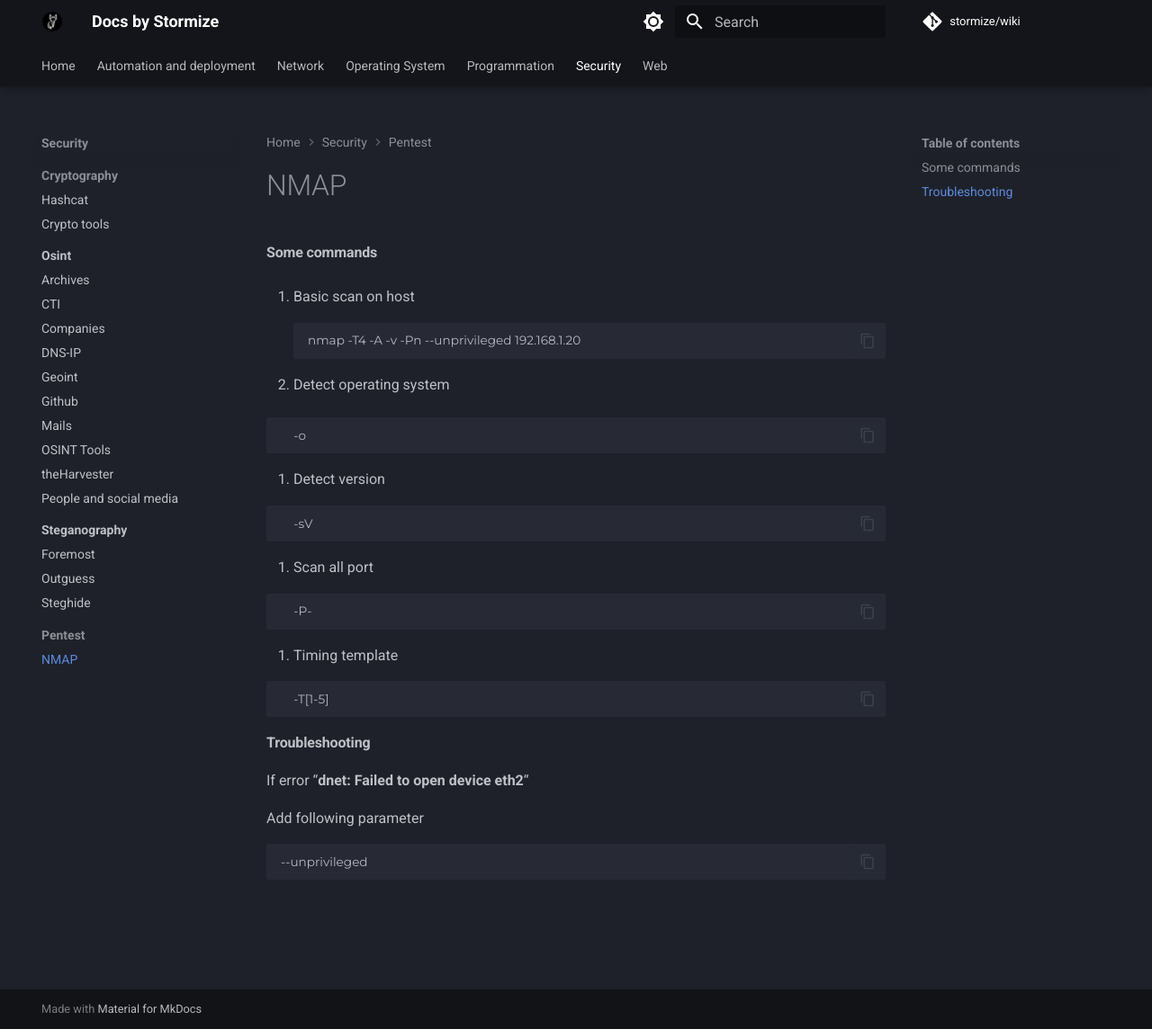
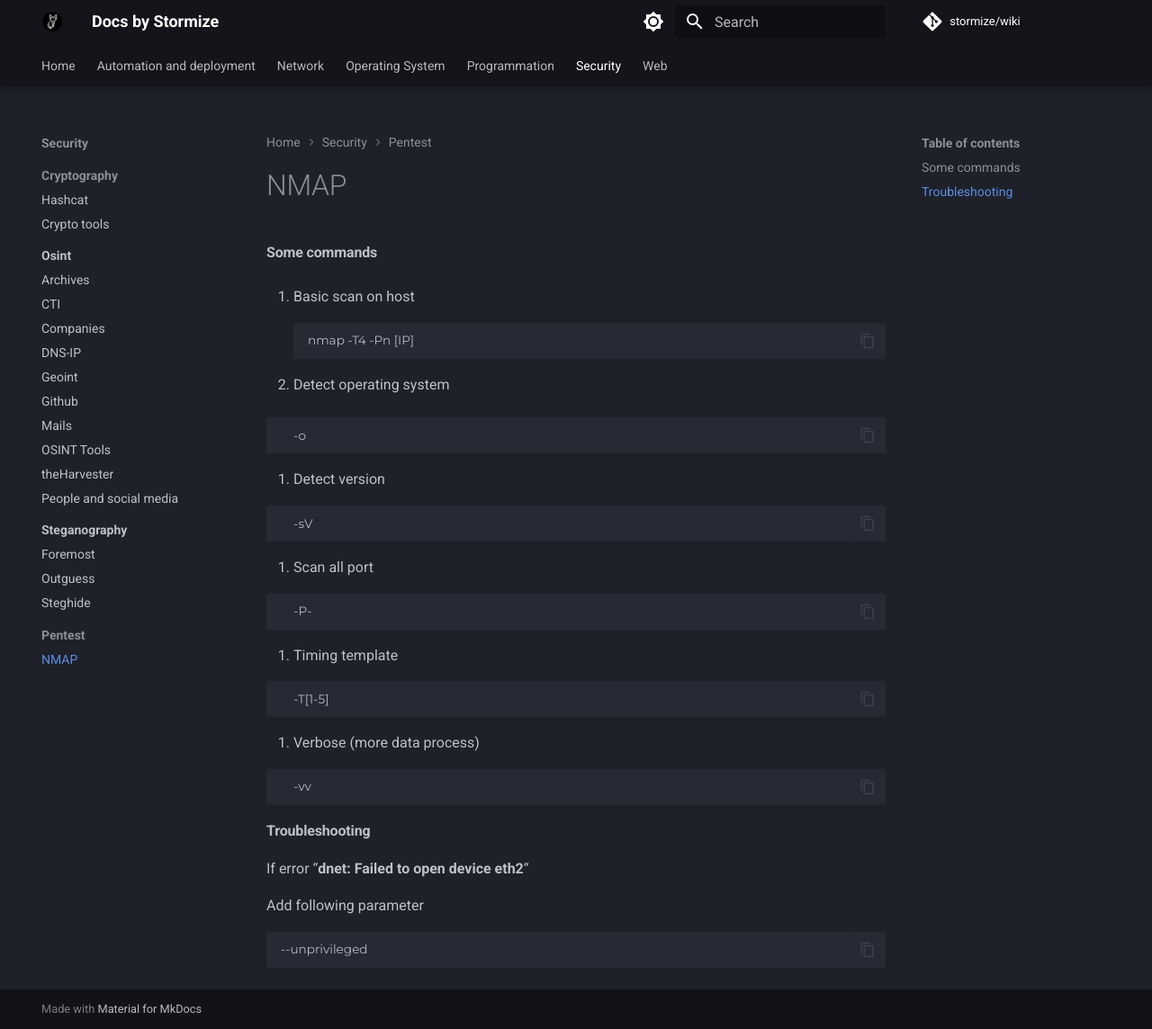
Before and after one commit to stormize9/Wiki, an MkDocs documentation site: the page built from docs/Security/Pentest/NMAP.md, in a window 1280 px wide and 1144 px high. Shown: the whole window at 90% size. Built offline with MkDocs 1.6.1 and Material for MkDocs 9.7.7, drawn with Linux system fonts in a browser that asks for light colours; comment, search, counter and statistics services are not loaded.

Commit message:
vault backup: 2023-03-26 00:45:22

````diff
--- a/docs/Security/Pentest/NMAP.md
+++ b/docs/Security/Pentest/NMAP.md
@@ -7,7 +7,7 @@
 1. Basic scan on host
 
 	```
-	nmap -T4 -A -v -Pn --unprivileged 192.168.1.20
+	nmap -T4 -Pn [IP]
 	```
 
 
@@ -36,7 +36,12 @@
 	-T[1-5]
 ```
 
+6. Verbose (more data process)
 
+
+```
+	-vv
+```
 
 #### Troubleshooting
 
````
